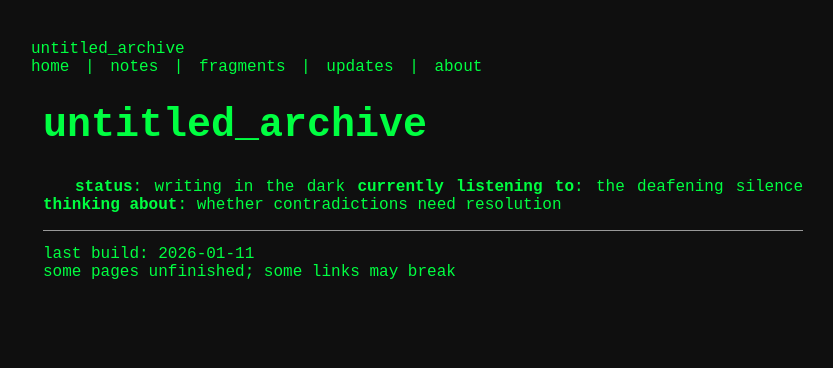
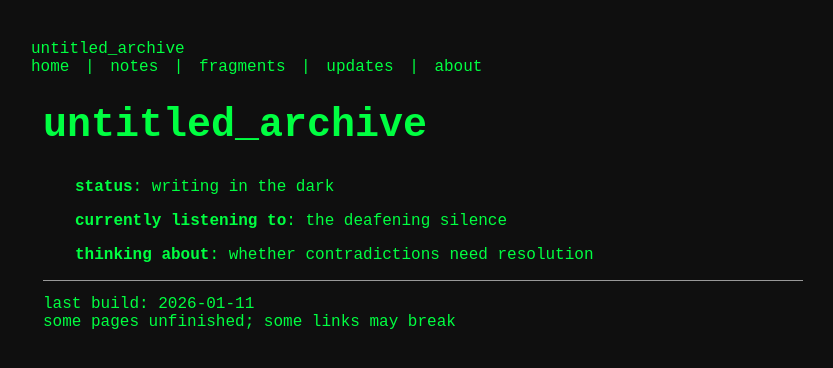
Before and after one commit to mudafie/untitled_archive, a Jekyll site: the page built from index.md, in a window 1280 px wide. Shown: the top 368 px of the page, without its empty margins (209-1042 px from the left). Built offline with Jekyll 4.4.1, drawn with Linux system fonts in a browser that asks for light colours.

Commit message:
Minor aesthetic changes; nothing important

```diff
--- a/_layouts/essay.html
+++ b/_layouts/essay.html
@@ -2,7 +2,4 @@
 layout: default
 ---
 
-<a href="/untitled_archive/">← Back</a>
-<h1>{{ page.title }}</h1>
-
 {{ content }}
--- a/index.md
+++ b/index.md
@@ -4,5 +4,7 @@ title: untitled_archive
 ---
 
 **status**: writing in the dark
+
 **currently listening to**: the deafening silence
+
 **thinking about**: whether contradictions need resolution
```
Also changed, not shown: about/index.md (+1 -0 lines), updates/index.md (+1 -0 lines).
